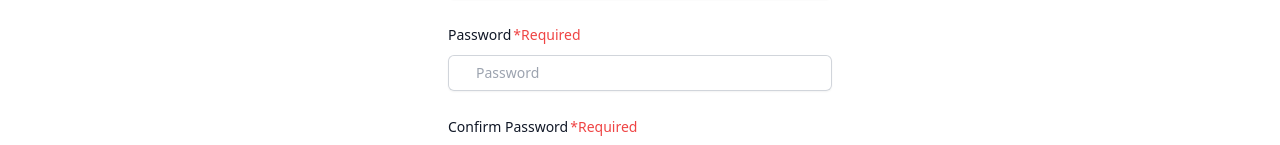
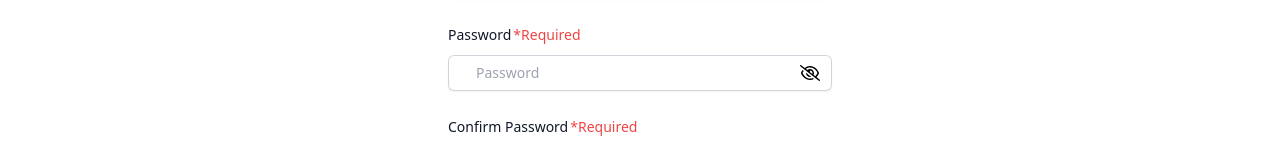
Before and after one commit to aaronshar/gpt-note-app, a Next.js app in the folder frontend/: page /signUp in a window 1280 px wide. Shown: the part 297-442 px from the top of the page. Built offline with nearby package versions, Linux system fonts and the light colour scheme; no server answers.

Commit message:
fixed the issue with signup field

```diff
--- a/frontend/pages/signUp.tsx
+++ b/frontend/pages/signUp.tsx
@@ -90,11 +90,19 @@ function SignUp() {
           <span className="after:content-['*Required'] after:ml-0.5 after:text-red-500">Password</span>
         </label>
         <div className="relative mt-2 rounded-md shadow-sm">
+          {/* Icon - Show Password or Hide Password */}
+          <i className="absolute inset-y-0 right-0 flex items-center pr-3 cursor-pointer">
+            <FontAwesomeIcon
+              icon={showPassword ? faEye : faEyeSlash}
+              onClick={onShowPassword}
+              aria-label={showPassword ? "Hide password" : "Show password"}
+            />
+          </i>
           <input
-            type="password"
+            type={showPassword ? "text" : "password"}
             name="password"
             id="password"
-            className="block w-full rounded-md border-0 py-1.5 pl-7 pr-10 text-gray-900 ring-1 ring-inset ring-gray-300 placeholder:text-gray-400 focus:ring-2 focus:ring-inset focus:ring-blue-600 sm:text-sm sm:leading-6"
+            className="block w-full rounded-md border-0 py-1.5 pl-7 pr-20 text-gray-900 ring-1 ring-inset ring-gray-300 placeholder:text-gray-400 focus:ring-2 focus:ring-inset focus:ring-blue-600 sm:text-sm sm:leading-6"
             placeholder="Password"
             minLength={6}
             value={password}
@@ -103,6 +111,7 @@ function SignUp() {
             ref={passwordRef}
           />
         </div>
+
         <br />
         {/* Confirm password */}
         <label htmlFor="confirmPassword" className="block text-sm font-medium leading-6 text-gray-900">
```
